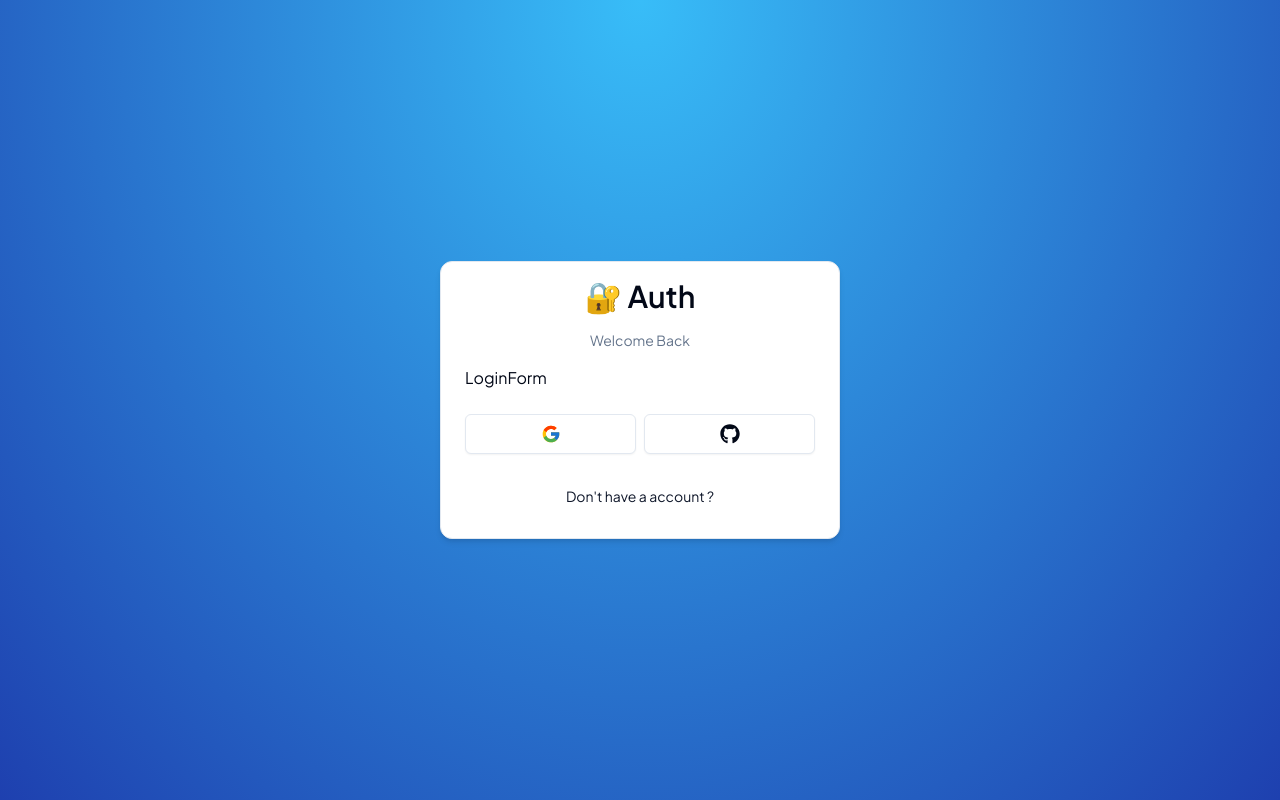
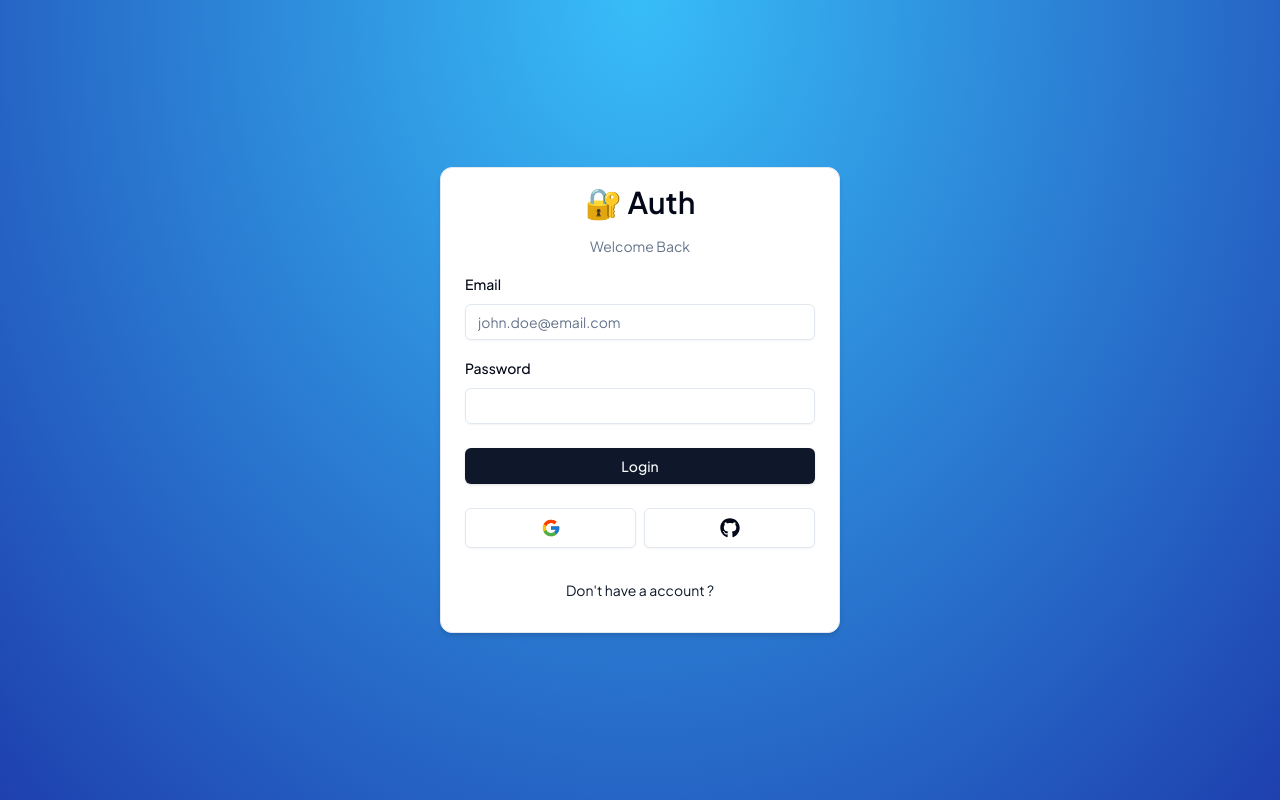
Before and after one commit to arfianarif/auth-masterclass, a Next.js app: page /auth/login in a window 1280 px wide. Built offline with nearby package versions, Linux system fonts and the light colour scheme.

Commit message:
component: add login form

```diff
--- a/components/auth/login-form.tsx
+++ b/components/auth/login-form.tsx
@@ -1,6 +1,36 @@
+'use client'
+
+import * as z from 'zod'
+import { useForm } from 'react-hook-form'
+import { zodResolver } from '@hookform/resolvers/zod'
 import CardWrapper from '@/components/auth/card-wrapper'
+import { LoginSchema } from '@/schemas'
+import {
+  Form,
+  FormControl,
+  FormField,
+  FormItem,
+  FormLabel,
+  FormMessage,
+} from '../ui/form'
+import { Input } from '../ui/input'
+import { Button } from '../ui/button'
+import { FormError } from '../form-error'
+import { FormSuccess } from '../form-success'
 
 export const LoginForm = () => {
+  const form = useForm<z.infer<typeof LoginSchema>>({
+    resolver: zodResolver(LoginSchema),
+    defaultValues: {
+      email: '',
+      password: '',
+    },
+  })
+
+  const onSubmit = (values: z.infer<typeof LoginSchema>) => {
+    console.log(values)
+  }
+
   return (
     <CardWrapper
       headerLabel='Welcome Back'
@@ -8,7 +38,47 @@
       backButtonLabel="Don't have a account ?"
       showSocial
     >
-      LoginForm
+      <Form {...form}>
+        <form onSubmit={form.handleSubmit(onSubmit)} className='space-y-6'>
+          <div className='space-y-4'>
+            <FormField
+              control={form.control}
+              name='email'
+              render={({ field }) => (
+                <FormItem>
+                  <FormLabel>Email</FormLabel>
+                  <FormControl>
+                    <Input
+                      {...field}
+                      placeholder='john.doe@email.com'
+                      type='email'
+                    />
+                  </FormControl>
+                  <FormMessage />
+                </FormItem>
+              )}
+            />
+            <FormField
+              control={form.control}
+              name='password'
+              render={({ field }) => (
+                <FormItem>
+                  <FormLabel>Password</FormLabel>
+                  <FormControl>
+                    <Input {...field} type='password' />
+                  </FormControl>
+                  <FormMessage />
+                </FormItem>
+              )}
+            />
+          </div>
+          <FormSuccess message='' />
+          <FormError message='' />
+          <Button type='submit' className='w-full'>
+            Login
+          </Button>
+        </form>
+      </Form>
     </CardWrapper>
   )
 }
--- /dev/null
+++ b/components/form-error.tsx
@@ -0,0 +1,16 @@
+import { ExclamationTriangleIcon } from '@radix-ui/react-icons'
+
+type props = {
+  message?: string
+}
+
+export const FormError = ({ message }: props) => {
+  if (!message) return null
+
+  return (
+    <div className='bg-destructive/15 p-3 rounded-md flex items-center gap-x-2 text-sm text-destructive'>
+      <ExclamationTriangleIcon className='size-4' />
+      <p>{message}</p>
+    </div>
+  )
+}
--- /dev/null
+++ b/components/form-success.tsx
@@ -0,0 +1,16 @@
+import { CheckCircledIcon } from '@radix-ui/react-icons'
+
+type props = {
+  message?: string
+}
+
+export const FormSuccess = ({ message }: props) => {
+  if (!message) return null
+
+  return (
+    <div className='bg-emerald-500/15 p-3 rounded-md flex items-center gap-x-2 text-sm text-emerald-500'>
+      <CheckCircledIcon className='size-4' />
+      <p>{message}</p>
+    </div>
+  )
+}
--- /dev/null
+++ b/schemas/index.ts
@@ -0,0 +1,10 @@
+import * as z from 'zod'
+
+export const LoginSchema = z.object({
+  email: z.string().email({
+    message: "Email is required!"
+  }),
+  password: z.string().min(1, {
+    message: "Password is required!"
+  })
+})
```
Also changed, not shown: 1 other file (tests, documents, lock files or other folders).
